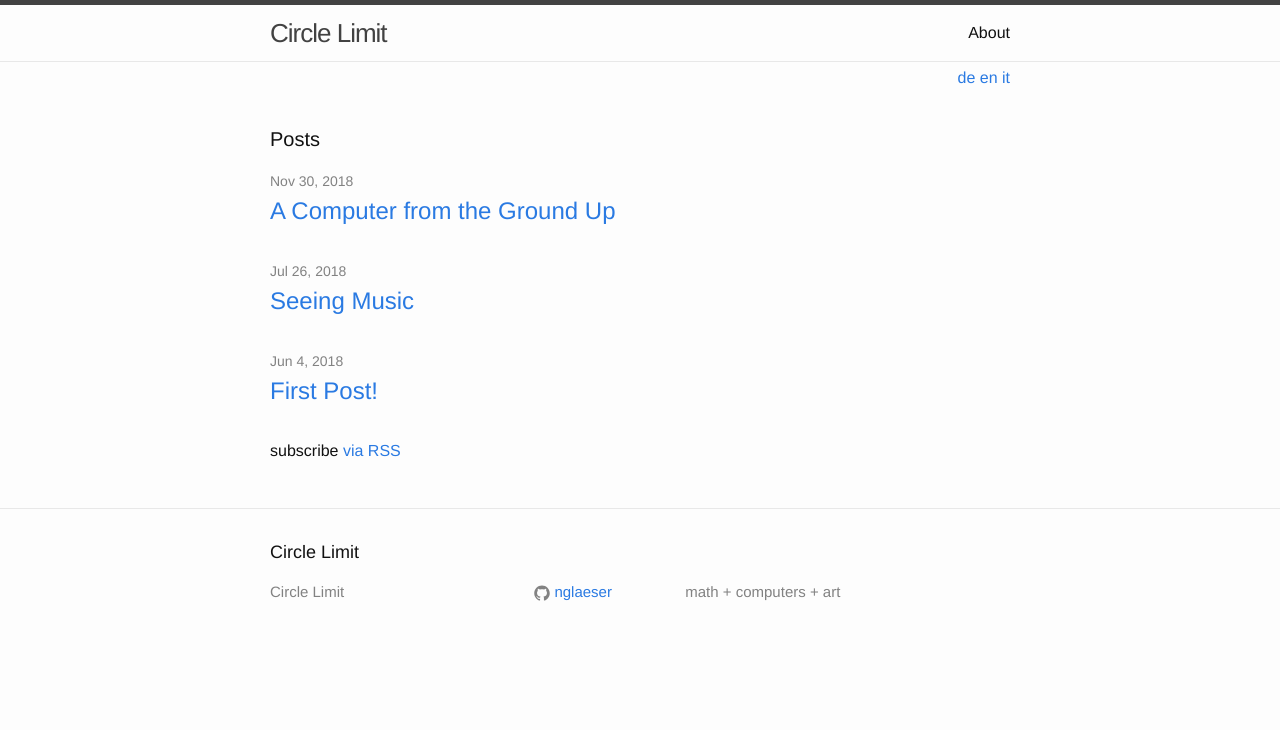
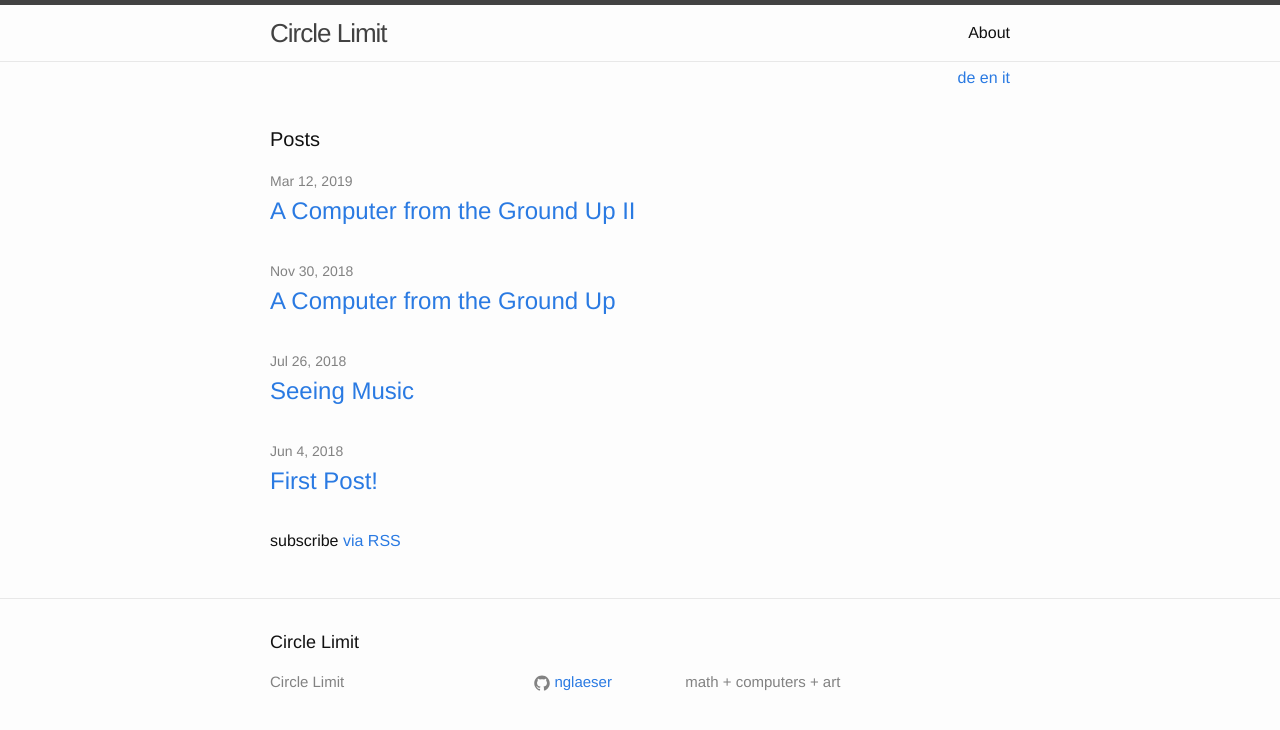
Before and after one commit to nglaeser/minima-site, a Jekyll site: the page built from index.html, in a window 1280 px wide. Shown: the top 730 px of the page. Built offline with Jekyll 4.4.1, drawn with Linux system fonts in a browser that asks for light colours.

```diff
--- /dev/null
+++ b/_posts/2019-03-12-A-Computer-from-the-Ground-Up-II.md
@@ -0,0 +1,9 @@
+---
+layout:	post
+title:	A Computer from the Ground Up II
+lang: en
+ref: µ611
+date:	2019-03-12 10:53:37 -0400
+audience: everyone
+excerpt:
+---
```
Also changed, not shown: _posts/2018-11-30-A-Computer-from-the-Ground-Up.md (+2 -0 lines), 1 other file.
